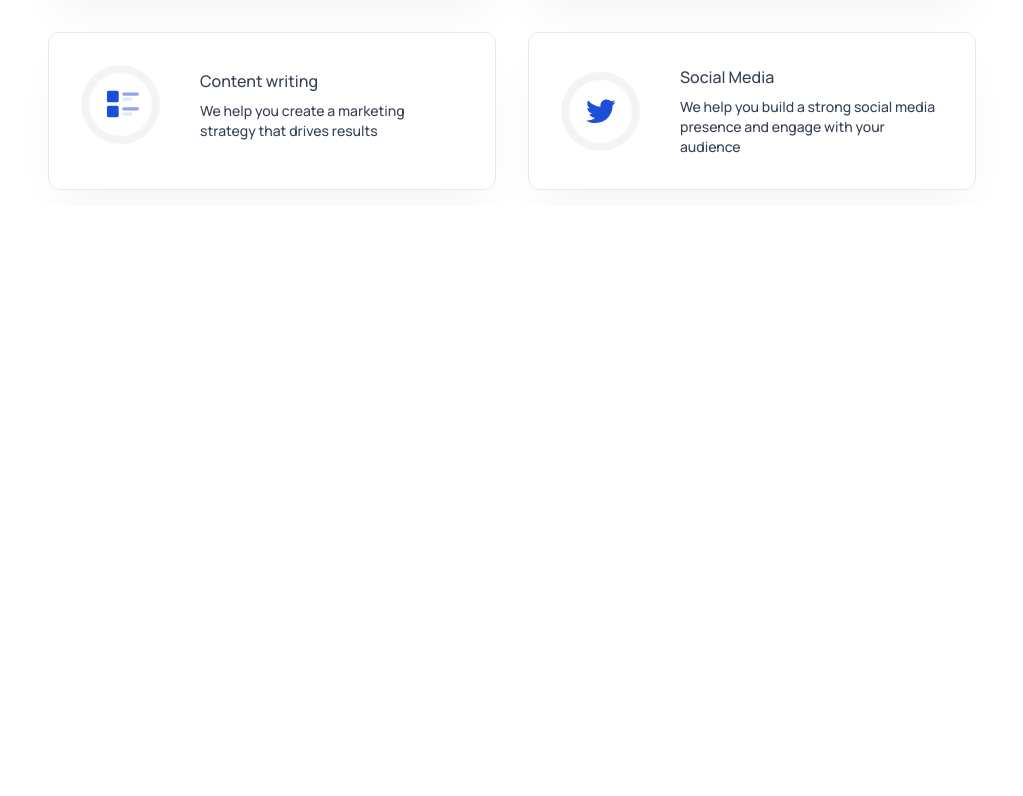
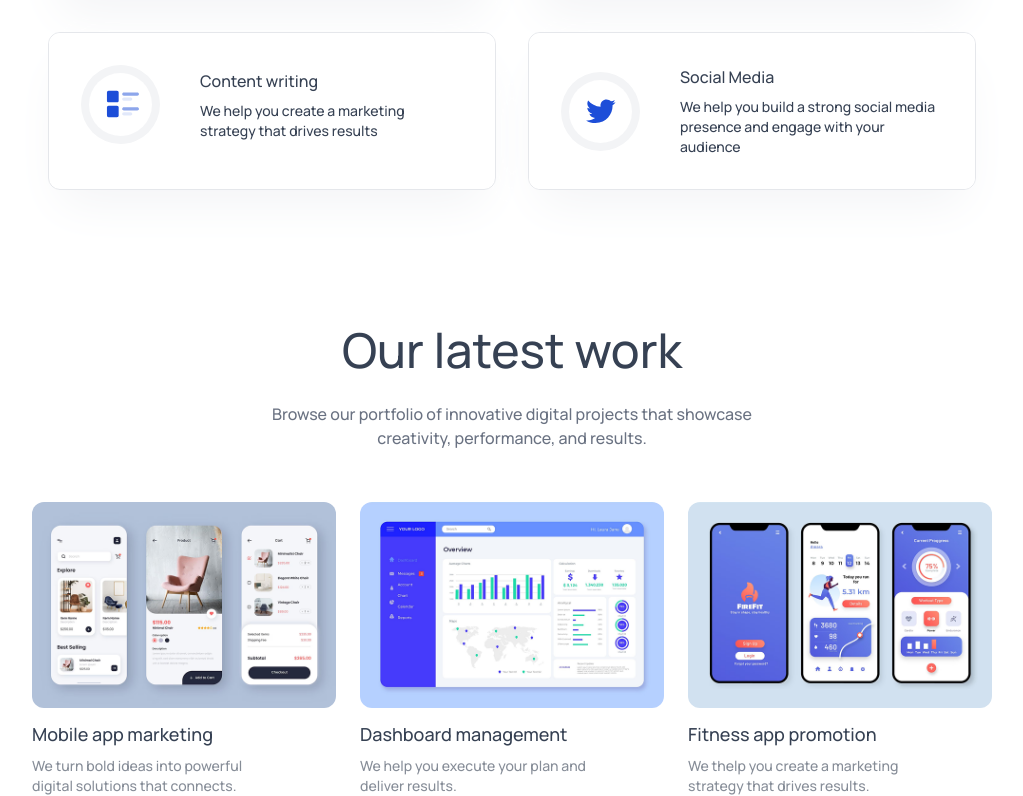
Before and after one commit to hakhan1999/agency-ai, a React (Vite) app: page / in a window 1280 px wide. Shown: the part 1704-2500 px from the top of the page, without its empty margins (128-1151 px from the left). Before the commit the page ends 1910 px from the top, so only its background shows below. Built offline with nearby package versions, Linux system fonts and the light colour scheme.

Commit message:
Our works section completed

```diff
--- a/src/App.jsx
+++ b/src/App.jsx
@@ -3,6 +3,7 @@
 import Hero from "./components/Hero";
 import TrustedBy from "./components/TrustedBy";
 import Services from "./components/Services";
+import OurWork from "./components/OurWork";
 
 const App = () => {
   const [theme, setTheme] = useState(
@@ -14,6 +15,7 @@
       <Hero />
       <TrustedBy />
       <Services />
+      <OurWork />
     </div>
   );
 };
--- /dev/null
+++ b/src/components/OurWork.jsx
@@ -0,0 +1,54 @@
+import React from "react";
+import Title from "./Title";
+import assets from "../assets/assets";
+
+const OurWork = () => {
+  const workData = [
+    {
+      title: "Mobile app marketing",
+      description:
+        "We turn bold ideas into powerful digital solutions that connects.",
+      image: assets.work_mobile_app,
+    },
+    {
+      title: "Dashboard management",
+      description: "We help you execute your plan and deliver results.",
+      image: assets.work_dashboard_management,
+    },
+    {
+      title: "Fitness app promotion",
+      description:
+        "We thelp you create a marketing strategy that drives results.",
+      image: assets.work_fitness_app,
+    },
+  ];
+  return (
+    <div
+      id="our-work"
+      className="relative flex flex-col items-center gap-7 px-4 sm:px-12 lg:px-24 xl:px-40 pt-30 text-gray-700 dark:text-white"
+    >
+      <Title
+        title="Our latest work"
+        desc="Browse our portfolio of innovative digital projects that showcase creativity, performance, and results."
+      />
+      <div className="grid sm:grid-cols-2 lg:grid-cols-3 gap-6 w-full max-w-5xl">
+        {workData.map((work, index) => (
+          <div
+            key={index}
+            className="hover:scale-102 duration-500 transition-all cursor-pointer"
+          >
+            <img
+              src={work.image}
+              alt={work.title}
+              className="w-full rounded-xl"
+            />
+            <h3 className="mt-3 mb-2 text-lg font-semibold">{work.title}</h3>
+            <p className="text-sm opacity-60 w-5/6">{work.description}</p>
+          </div>
+        ))}
+      </div>
+    </div>
+  );
+};
+
+export default OurWork;
```
